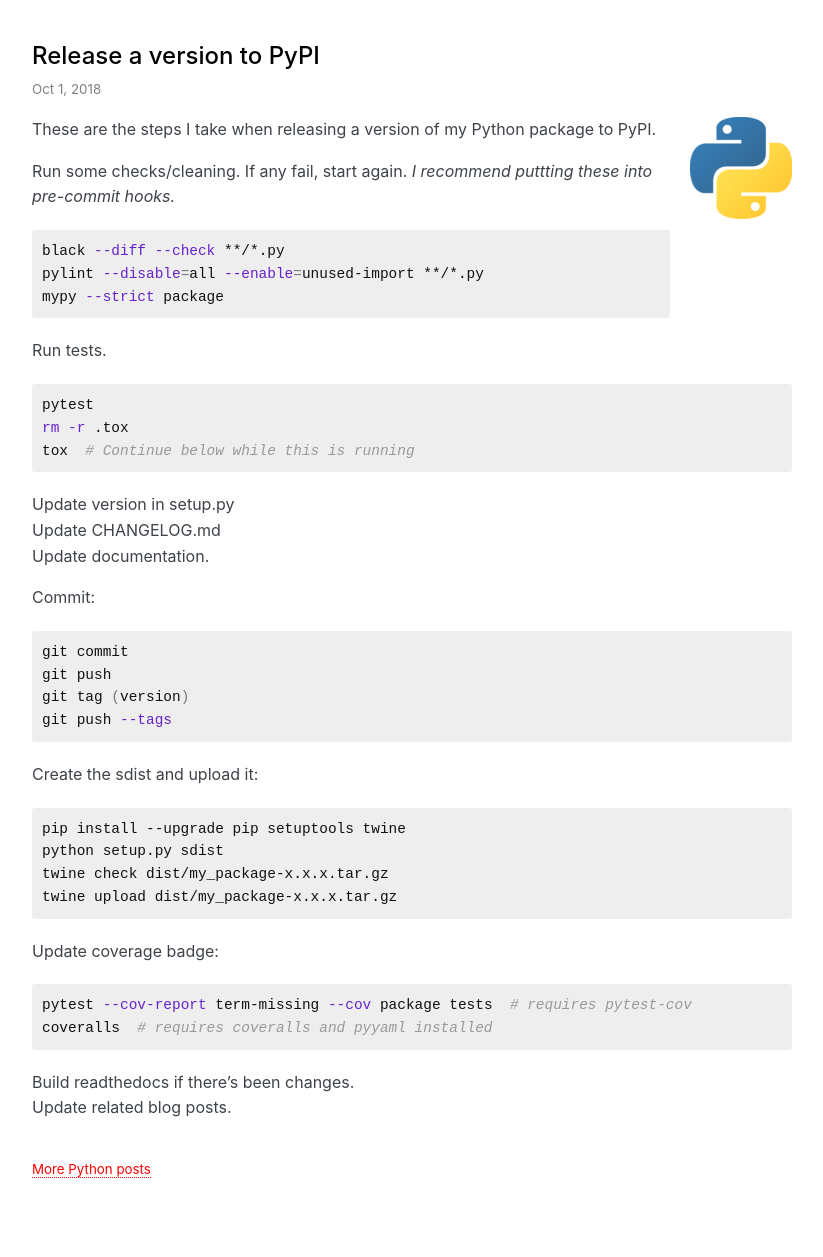
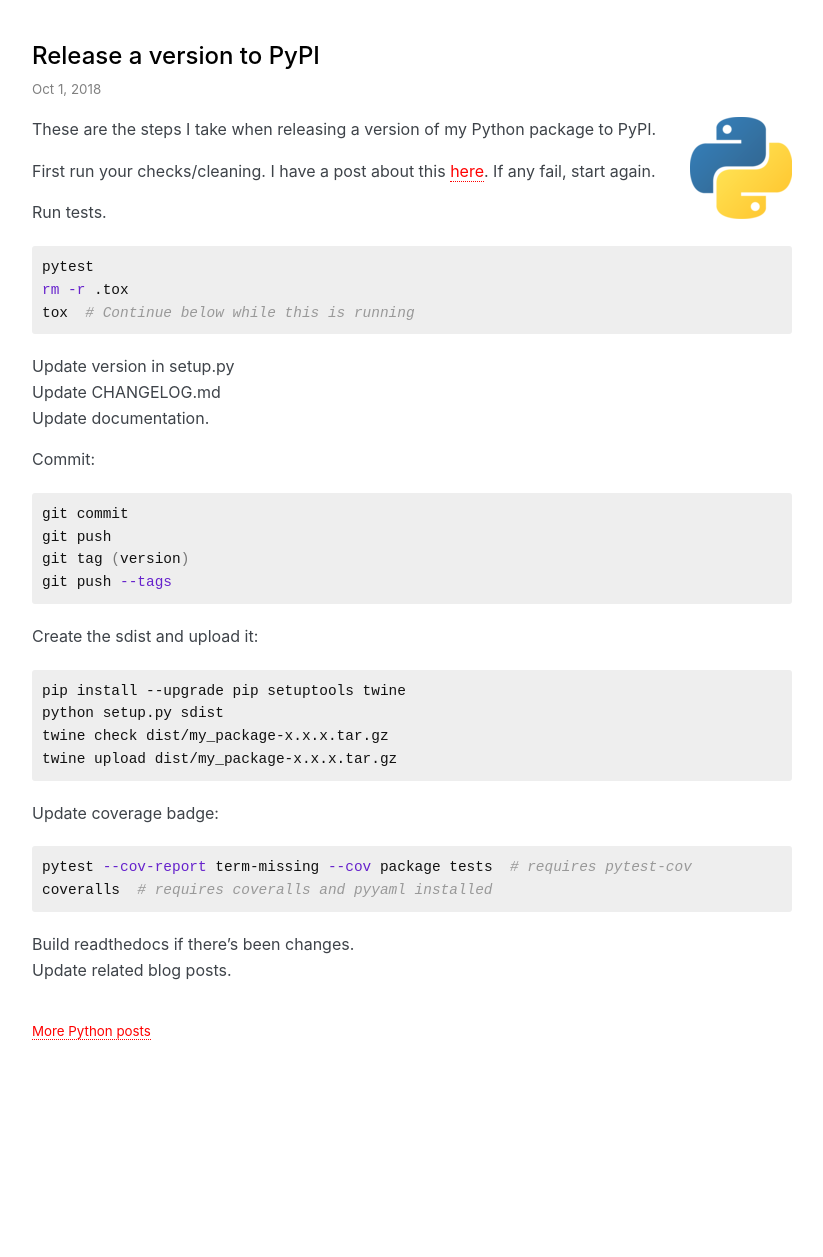
Before and after one commit to explodinglabs/explodinglabs.github.io, a Jekyll site: the page built from _posts/python/2018-10-01-release-new-version-to-pypi.markdown, in a window 1280 px wide. Shown: the whole page, without its empty margins (228-1051 px from the left). Built offline with Jekyll 4.4.1, drawn with Linux system fonts in a browser that asks for light colours; some web fonts are replaced; after the commit the page ends 1119 px from its top, so only the background shows below that.

Commit message:
Adjust release a version post

````diff
--- a/_posts/python/2018-10-01-release-new-version-to-pypi.markdown
+++ b/_posts/python/2018-10-01-release-new-version-to-pypi.markdown
@@ -11,13 +11,9 @@
 These are the steps I take when releasing a version of my Python package to
 PyPI.
 
-Run some checks/cleaning. If any fail, start again.
-_I recommend puttting these into pre-commit hooks._
-```sh
-black --diff --check **/*.py
-pylint --disable=all --enable=unused-import **/*.py
-mypy --strict package
-```
+First run your checks/cleaning. I have a post about this [here](/checks). If
+any fail, start again.
+
 Run tests.
 ```sh
 pytest
````
